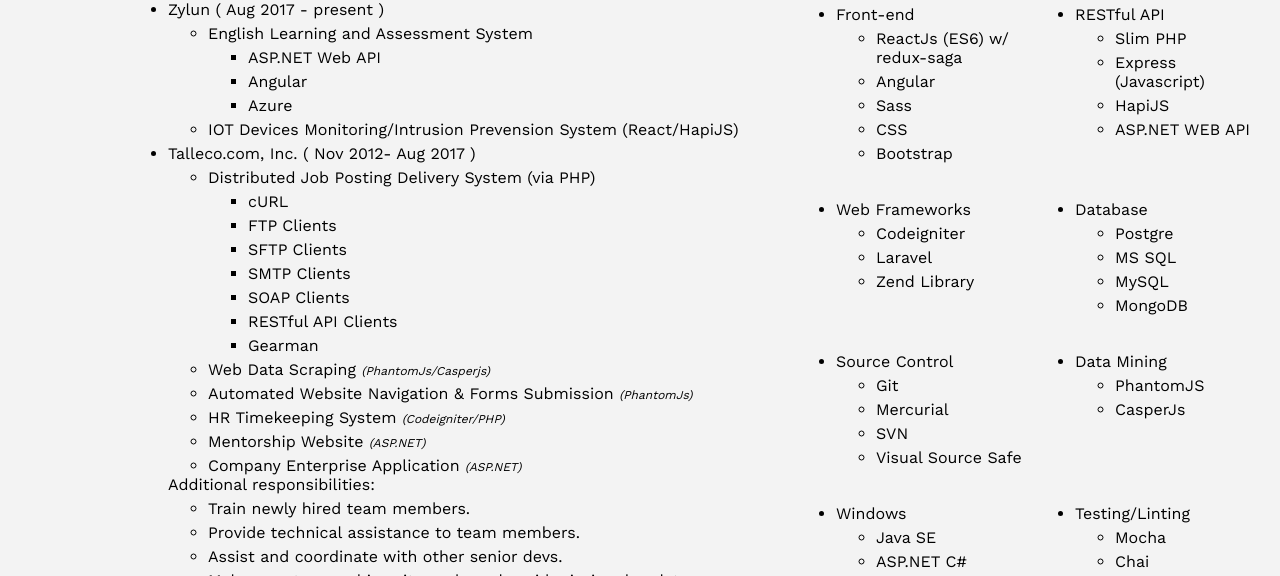
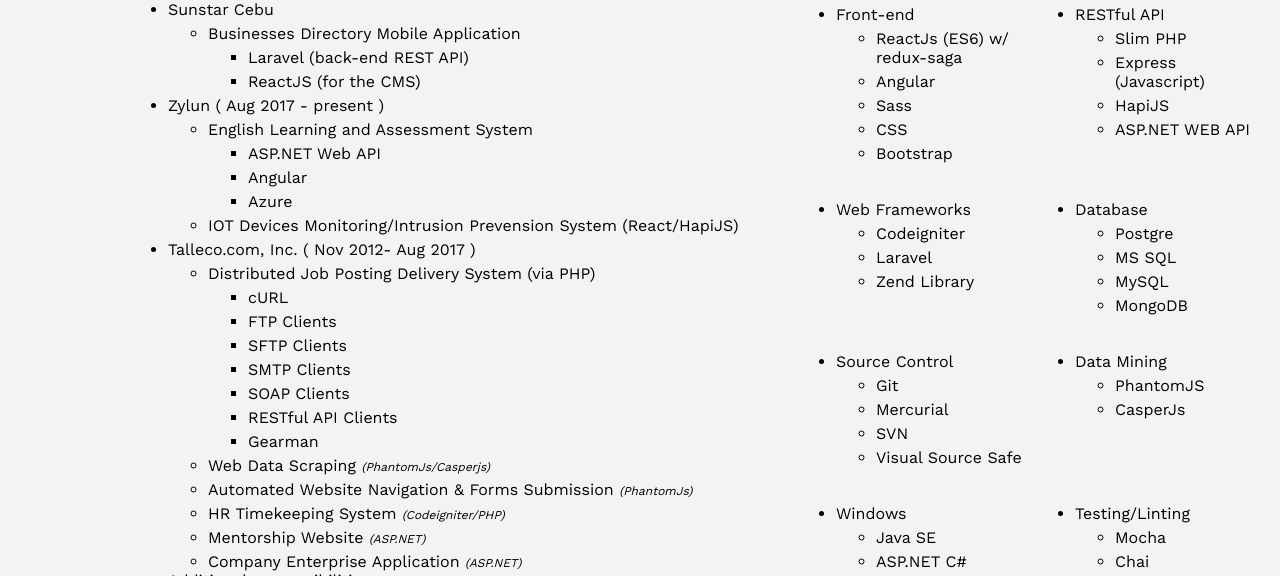
Before and after one commit to thepatriot999/thepatriot999.github.io, a plain HTML site: page index.html in a window 1280 px wide. Shown: the part 524-1100 px from the top of the page. Drawn offline with nearby package versions, Linux system fonts and the light colour scheme.

Commit message:
Add sunstar

```diff
--- a/index.html
+++ b/index.html
@@ -41,6 +41,18 @@
 		<div class="detail-content">
 			<span class="details-header"> Work Experience </span>
 			<ul class="details-section">
+				<li>
+					<span class="section-name"> Sunstar Cebu </span>
+					<ul class="section-details">
+						<li>
+							Businesses Directory Mobile Application
+							<ul>
+								<li> Laravel (back-end REST API) </li>
+								<li> ReactJS (for the CMS) </li>
+							</ul>
+						</li>
+					</ul>
+				</li>
 				<li>
 					<span class="section-name"> Zylun ( Aug 2017 - present ) </span>
 					<ul class="section-details">
```
